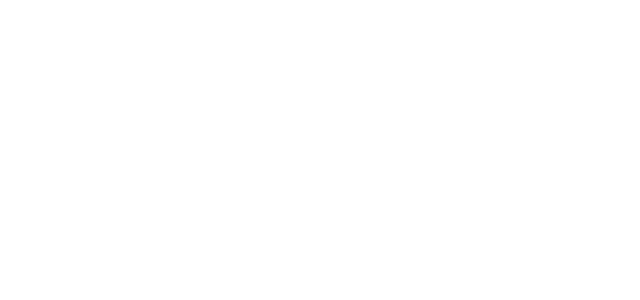
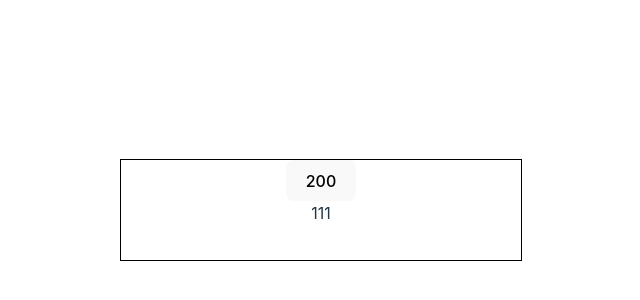
Before and after one commit to UniverseArc/BootcampTS, a React (Vite) app: page / in a window 1280 px wide. Shown: the part 190-490 px from the top of the page, without its empty margins (319-959 px from the left). Built offline with nearby package versions, Linux system fonts and the light colour scheme.

Commit message:
learned: Typify-props

```diff
--- a/src/App.tsx
+++ b/src/App.tsx
@@ -5,8 +5,9 @@ function App() {
 
   return (
     <div>
-      <Card>
-
+      <Card width='400px' height='100px' >
+            <button>200</button>
+            <div>111</div>
       </Card>
     </div>
   )
--- a/src/Components/Card/Card.tsx
+++ b/src/Components/Card/Card.tsx
@@ -1,8 +1,9 @@
+import IPropsCard from "./Card.types";
 
-const Card = () => {
+const Card = ({width, height, children}: IPropsCard) => {
     return(
-        <div style={{}}>
-
+        <div style={{width, height, border: "1px solid black"}}>
+            {children}
         </div>
     )
 }
```
